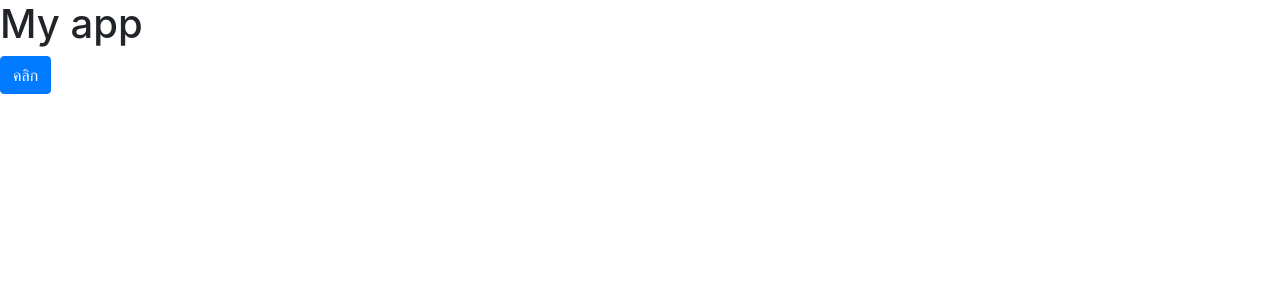
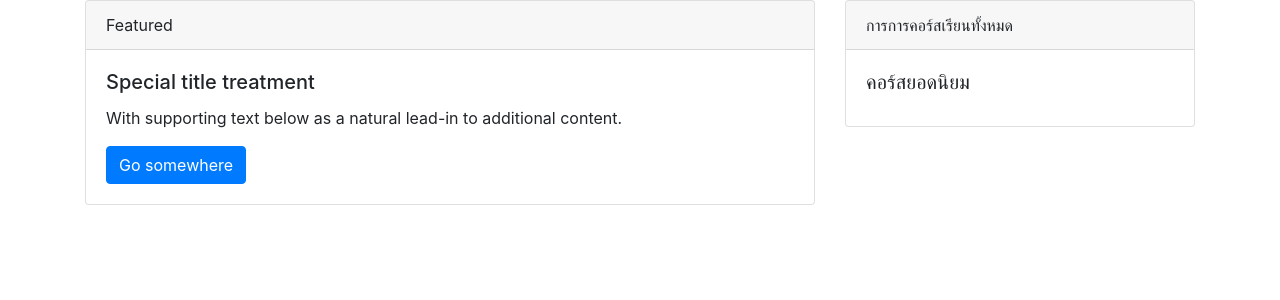
Before and after one commit to mcman007/NG4, an Angular app: page / in a window 1280 px wide. Shown: the top 300 px of the page. Built offline with nearby package versions, Linux system fonts and the light colour scheme.

Commit message:
Update appComponent && sliderComponent

```diff
--- a/src/app/app.component.html
+++ b/src/app/app.component.html
@@ -1,6 +1,19 @@
-<h1>
-  {{title}}
-</h1>
-<p>
-  <a class="btn btn-primary" href="http://www.google.com">คลิก</a>
-</p>
+<div class="container">
+  <div class="row">
+    <div class="col-md-8">
+      <div class="card">
+        <div class="card-header">
+          Featured
+        </div>
+        <div class="card-body">
+          <h5 class="card-title">Special title treatment</h5>
+          <p class="card-text">With supporting text below as a natural lead-in to additional content.</p>
+          <a href="#" class="btn btn-primary">Go somewhere</a>
+        </div>
+      </div>
+    </div>
+    <div class="col-md-4">
+      <app-sidebar></app-sidebar>
+    </div>
+  </div>
+</div>
--- a/src/app/app.module.ts
+++ b/src/app/app.module.ts
@@ -3,11 +3,13 @@ import { NgModule } from '@angular/core';
 
 import { AppComponent } from './app.component';
 import { SidebarComponent } from './sidebar/sidebar.component';
+import { HeaderComponent } from './shared/header/header.component';
 
 @NgModule({
   declarations: [
     AppComponent,
-    SidebarComponent
+    SidebarComponent,
+    HeaderComponent
   ],
   imports: [
     BrowserModule
--- /dev/null
+++ b/src/app/shared/header/header.component.html
@@ -0,0 +1,3 @@
+<p>
+  header works!
+</p>
--- /dev/null
+++ b/src/app/shared/header/header.component.ts
@@ -0,0 +1,15 @@
+import { Component, OnInit } from '@angular/core';
+
+@Component({
+  selector: 'app-header',
+  templateUrl: './header.component.html',
+  styleUrls: ['./header.component.css']
+})
+export class HeaderComponent implements OnInit {
+
+  constructor() { }
+
+  ngOnInit() {
+  }
+
+}
--- a/src/app/sidebar/sidebar.component.html
+++ b/src/app/sidebar/sidebar.component.html
@@ -1,3 +1,8 @@
-<p>
-  sidebar works!
-</p>
+<div class="card">
+  <div class="card-header">
+    การการคอร์สเรียนทั้งหมด
+  </div>
+  <div class="card-body">
+    <h5 class="card-title">คอร์สยอดนิยม</h5>
+  </div>
+</div>
--- a/src/index.html
+++ b/src/index.html
@@ -5,7 +5,7 @@
   <title>NG4</title>
   <base href="/">
 
-  <meta name="viewport" content="width=device-width, initial-scale=1">
+  <meta name="viewport" content="width=device-width, initial-scale=1, shrink-to-fit=no">
   <link rel="icon" type="image/x-icon" href="favicon.ico">
 </head>
 <body>
```
Also changed, not shown: src/app/shared/header/header.component.css (added), 1 other file (tests, documents, lock files or other folders).
